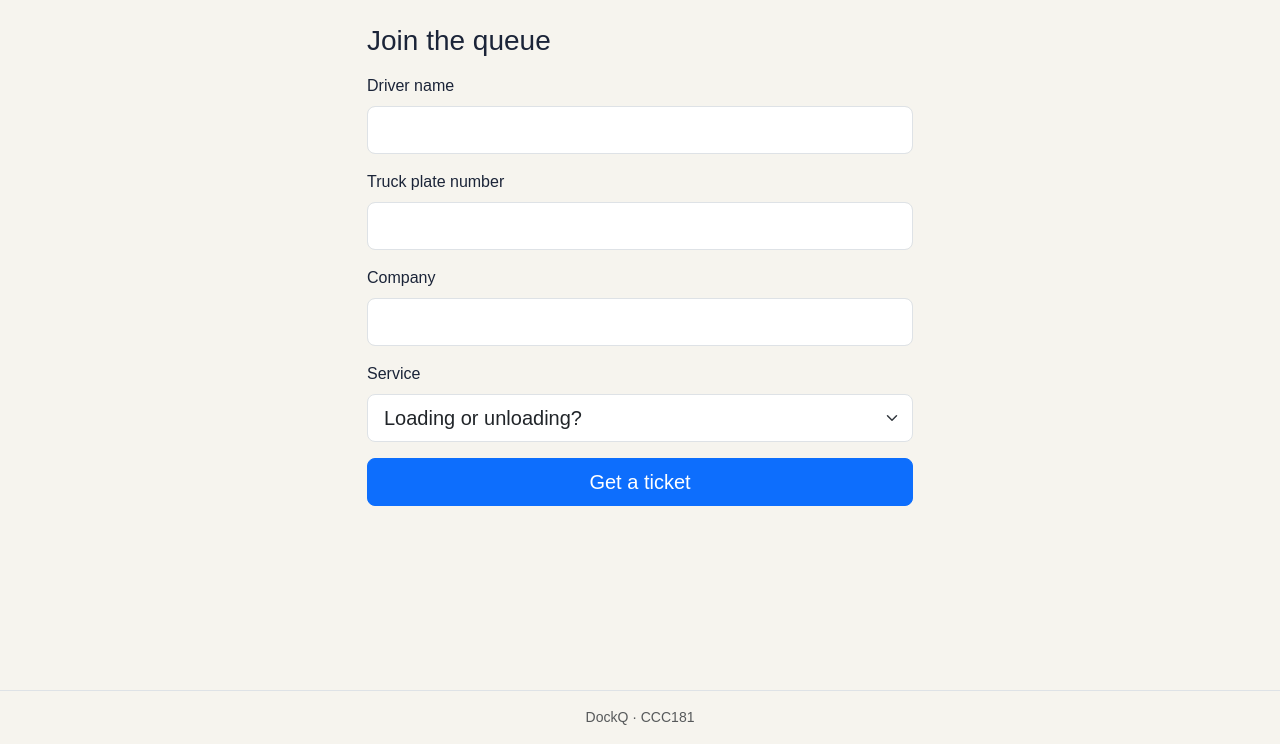
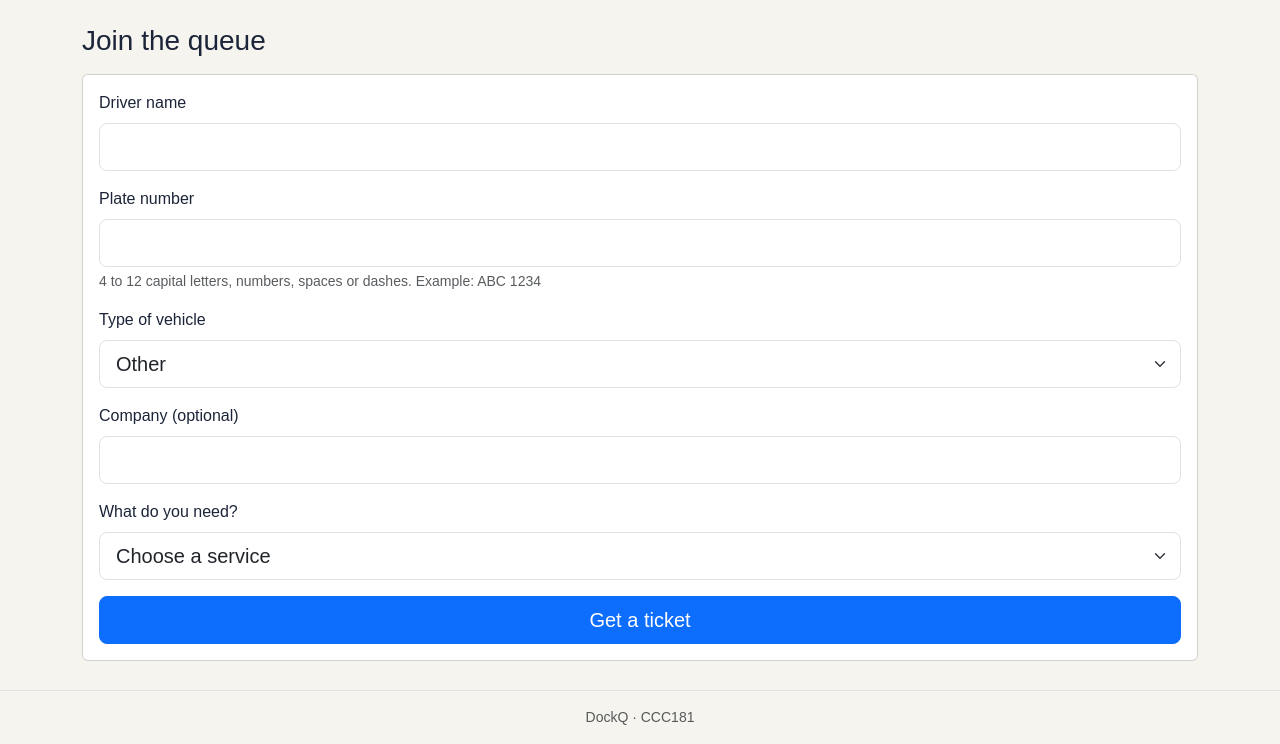
Before and after one commit to SamTomenio/CCC181---Que, a Flask app: page /join in a window 1280 px wide. Shown: the part 56-800 px from the top of the page. Run offline with Flask 3, Linux system fonts and the light colour scheme; parts of the project's set-up code (start-up, migrations or seed data) failed here and were passed over.

Commit message:
Match ticket page to database data and show vehicle type (#5)

```diff
--- a/my-app/app.py
+++ b/my-app/app.py
@@ -37,16 +37,24 @@ def format_time(dt):
     return dt.astimezone().strftime("%b %d, %Y %I:%M %p")
 
 
-STATUS_INFO = {
-    "waiting": {"label": "Waiting", "color": "warning",
-                "message": "You are in the queue. Keep this page open."},
-    "called": {"label": "Called", "color": "success",
-               "message": "Please proceed to your bay now."},
-    "served": {"label": "Served", "color": "secondary",
-               "message": "You have been served. Thank you."},
-    "left": {"label": "Left", "color": "danger",
-             "message": "This ticket is closed."},
-}
+def status_info(status, position=None, wait=None):
+    """Label, colour and message that the ticket page shows."""
+    if status == "waiting":
+        if position == 1:
+            msg = "You are next in line."
+        else:
+            msg = f"{position - 1} trucks ahead of you."
+        if wait:
+            msg += f" About {wait} minutes."
+        return {"label": "Waiting", "color": "warning", "message": msg}
+    if status == "called":
+        return {"label": "Called", "color": "success",
+                "message": "It is your turn. Please proceed."}
+    if status == "served":
+        return {"label": "Served", "color": "secondary",
+                "message": "You have been served. Thank you."}
+    return {"label": "Left", "color": "danger",
+            "message": "This ticket is closed."}
 
 
 def describe(t):
@@ -56,7 +64,8 @@ def describe(t):
     if t.status == "waiting":
         ahead = db.session.scalar(
             select(func.count()).select_from(Ticket).where(
-                Ticket.status == "waiting", Ticket.created_at < t.created_at))
+                Ticket.status == "waiting", Ticket.service_id == t.service_id,
+                Ticket.created_at < t.created_at))
         position = ahead + 1
         wait_minutes = position * t.service.avg_minutes
     return {
@@ -71,7 +80,7 @@ def describe(t):
         "service": t.service.name,
         "service_id": t.service_id,
         "status": t.status,
-        "info": STATUS_INFO.get(t.status, STATUS_INFO["waiting"]),
+        "info": status_info(t.status, position, wait_minutes),
         "bay": t.bay,
         "arrive_by": t.arrive_by.strftime("%I:%M %p").lstrip("0") if t.arrive_by else "",
         "arrive_by_value": t.arrive_by.strftime("%H:%M") if t.arrive_by else "",
@@ -239,7 +248,9 @@ def ticket(ticket_id):
 
 @app.route("/queue/<int:ticket_id>/status.json")
 def ticket_status(ticket_id):
-    return jsonify(describe(get_ticket_or_404(ticket_id)))
+    d = describe(get_ticket_or_404(ticket_id))
+    d.update(d["info"])  # label, color, message at the top level
+    return jsonify(d)
 
 
 @app.route("/queue/<int:ticket_id>/leave", methods=["POST"])
--- a/my-app/templates/join.html
+++ b/my-app/templates/join.html
@@ -2,44 +2,56 @@
 {% block title %}Join the queue · DockQ{% endblock %}
 
 {% block content %}
-<div class="row justify-content-center">
-  <div class="col-12 col-md-8 col-lg-6">
-    <h1 class="h3 mb-3">Join the queue</h1>
+<h1 class="h3 mb-3">Join the queue</h1>
 
-    <form method="post" action="{{ url_for('join') }}" novalidate id="join-form">
-      {% for fid, label, ac in [("driver", "Driver name", "name"),
-                                ("plate", "Truck plate number", "off"),
-                                ("company", "Company", "organization")] %}
-      <div class="mb-3">
-        <label for="{{ fid }}" class="form-label">{{ label }}</label>
-        <input id="{{ fid }}" name="{{ fid }}" type="text" autocomplete="{{ ac }}" required
-               class="form-control form-control-lg {% if errors.get(fid) %}is-invalid{% endif %}"
-               value="{{ form.get(fid, '') }}"
-               {% if errors.get(fid) %}aria-describedby="{{ fid }}-error"{% endif %}>
-        {% if errors.get(fid) %}
-          <div id="{{ fid }}-error" class="invalid-feedback">{{ errors[fid] }}</div>
-        {% endif %}
-      </div>
+<form method="post" action="{{ url_for('join') }}" id="join-form" class="card card-body" novalidate>
+
+  <div class="mb-3">
+    <label for="driver" class="form-label">Driver name</label>
+    <input id="driver" name="driver" type="text" class="form-control form-control-lg{% if errors.driver %} is-invalid{% endif %}"
+           maxlength="80" required autocomplete="name" value="{{ form.get('driver', '') }}">
+    {% if errors.driver %}<div class="invalid-feedback">{{ errors.driver }}</div>{% endif %}
+  </div>
+
+  <div class="mb-3">
+    <label for="plate" class="form-label">Plate number</label>
+    <input id="plate" name="plate" type="text" class="form-control form-control-lg text-uppercase{% if errors.plate %} is-invalid{% endif %}"
+           maxlength="12" required autocapitalize="characters" aria-describedby="plate-help"
+           value="{{ form.get('plate', '') }}">
+    <div id="plate-help" class="form-text">4 to 12 capital letters, numbers, spaces or dashes. Example: ABC 1234</div>
+    {% if errors.plate %}<div class="invalid-feedback d-block">{{ errors.plate }}</div>{% endif %}
+  </div>
+
+  <div class="mb-3">
+    <label for="vehicle_type" class="form-label">Type of vehicle</label>
+    <select id="vehicle_type" name="vehicle_type" class="form-select form-select-lg" required>
+      {% for v in vehicle_types %}
+        <option value="{{ v }}" {% if form.get('vehicle_type', 'other') == v %}selected{% endif %}>
+          {{ v|capitalize }}
+        </option>
       {% endfor %}
+    </select>
+  </div>
 
-      <div class="mb-3">
-        <label for="service_id" class="form-label">Service</label>
-        <select id="service_id" name="service_id" required
-                class="form-select form-select-lg {% if errors.get('service_id') %}is-invalid{% endif %}"
-                {% if errors.get('service_id') %}aria-describedby="service_id-error"{% endif %}>
-          <option value="">Loading or unloading?</option>
-          {% for s in services %}
-            <option value="{{ s.id }}"
-              {% if form.get('service_id') == s.id|string %}selected{% endif %}>{{ s.name }}</option>
-          {% endfor %}
-        </select>
-        {% if errors.get('service_id') %}
-          <div id="service_id-error" class="invalid-feedback">{{ errors['service_id'] }}</div>
-        {% endif %}
-      </div>
+  <div class="mb-3">
+    <label for="company" class="form-label">Company (optional)</label>
+    <input id="company" name="company" type="text" class="form-control form-control-lg" maxlength="120"
+           value="{{ form.get('company', '') }}">
+  </div>
 
-      <button type="submit" class="btn btn-primary btn-lg w-100">Get a ticket</button>
-    </form>
+  <div class="mb-3">
+    <label for="service_id" class="form-label">What do you need?</label>
+    <select id="service_id" name="service_id" class="form-select form-select-lg{% if errors.service_id %} is-invalid{% endif %}" required>
+      <option value="">Choose a service</option>
+      {% for s in services %}
+        <option value="{{ s.id }}" {% if form.get('service_id', '')|string == s.id|string %}selected{% endif %}>
+          {{ s.name }} (about {{ s.avg_minutes }} min)
+        </option>
+      {% endfor %}
+    </select>
+    {% if errors.service_id %}<div class="invalid-feedback">{{ errors.service_id }}</div>{% endif %}
   </div>
-</div>
+
+  <button type="submit" class="btn btn-primary btn-lg">Get a ticket</button>
+</form>
 {% endblock %}
--- a/my-app/templates/ticket.html
+++ b/my-app/templates/ticket.html
@@ -8,7 +8,7 @@
       <div class="card-body">
         <h1 class="h5 text-body-secondary">Your ticket</h1>
         <p class="display-1 fw-bold mb-0">#{{ ticket.number }}</p>
-        <p class="mb-1">{{ service.name }} · {{ ticket.plate }}</p>
+        <p class="mb-1">{{ service.name }} · {{ ticket.plate }} · {{ ticket.vehicle_type|capitalize }}</p>
         {% if ticket.joined_at %}
           <p class="small text-body-secondary mb-3">Joined {{ ticket.joined_at }}</p>
         {% endif %}
@@ -93,7 +93,7 @@
       document.getElementById("arrive-line").classList.toggle("d-none", !data.arrive_by);
 
       // When the ticket becomes finished, reload so the OK button appears.
-      if (data.status !== initialStatus && (data.status === "served" || data.status === "no-show")) {
+      if (data.status !== initialStatus && (data.status === "served" || data.status === "left")) {
         location.reload();
       }
     } catch (err) {
```
Also changed, not shown: my-app/templates/staff.html (+20 -10 lines), my-app/docs/docs/requirements.md (renamed from my-app/docs/docs/week4/requirements.md), my-app/docs/docs/week4/persistance.md (added), my-app/docs/docs/week4/validation.md (added), my-app/templates/services.html (added).
